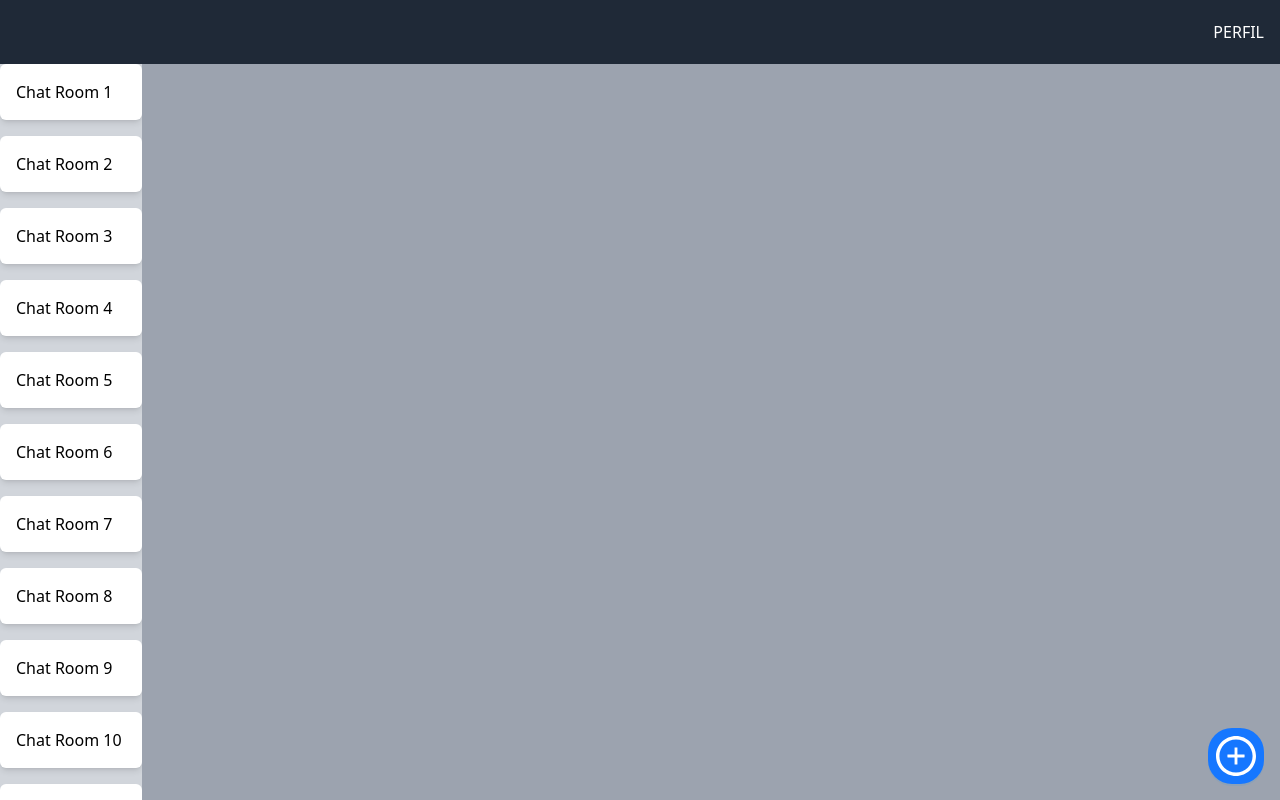
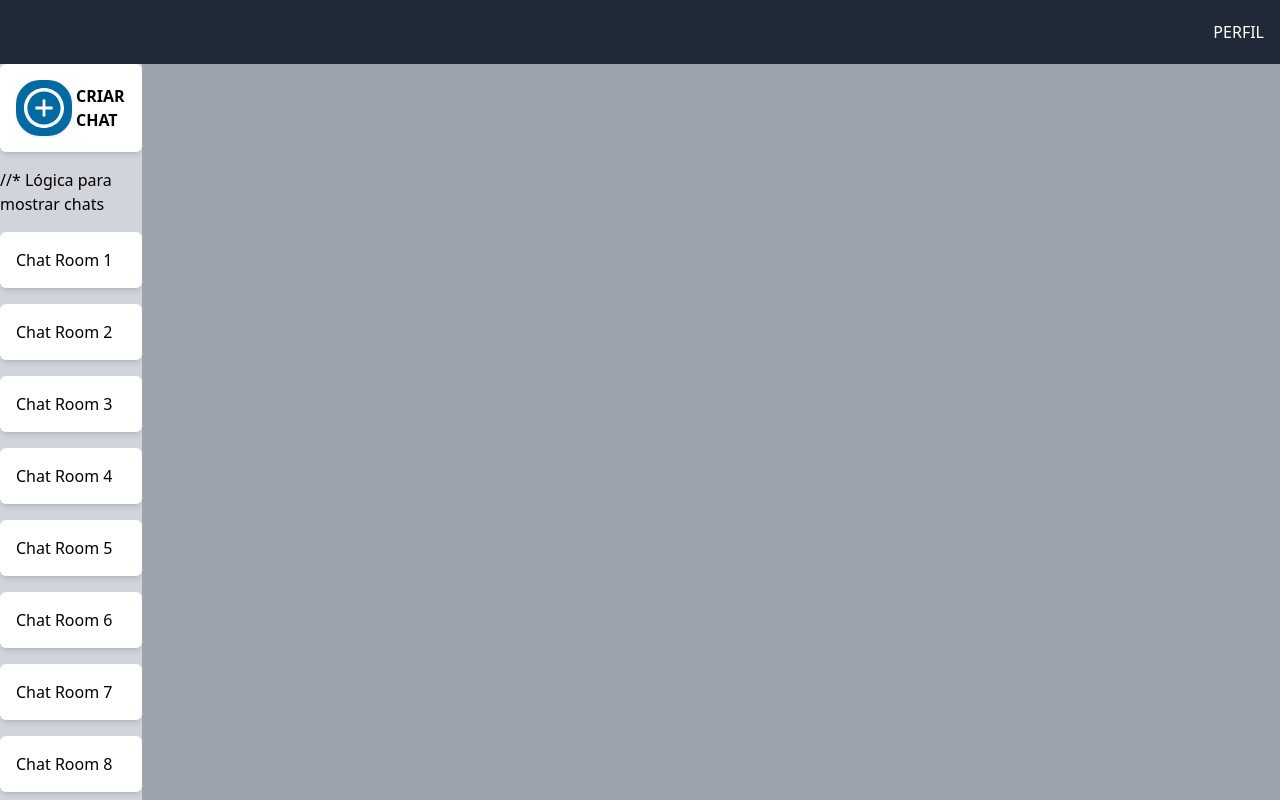
Before and after one commit to Cauanz/chat-project, a React (Vite) app in the folder frontend/: page / in a window 1280 px wide. Built offline with nearby package versions, Linux system fonts and the light colour scheme.

Commit message:
🚚 💄 Transferir botão e lógica de criar chat de ChatRoom para ChatRoomList

```diff
--- a/frontend/src/pages/ChatRoom.jsx
+++ b/frontend/src/pages/ChatRoom.jsx
@@ -1,118 +1,10 @@
-import { Button, Modal, Checkbox, Form, Input } from 'antd';
-import { PlusCircleOutlined } from '@ant-design/icons';
-import { useFormStore } from '../store/FormStore';
-import { useRef, useState } from 'react';
-import axios from 'axios';
-
 export default function ChatRoom() {
   //* - REPRESENTA UMA SALA DE CHAT INDIVIDUAL, VOCE ESTA EM UMA SALA COM MENSAGENS ETC...
 
-  const [open, setOpen] = useState(false);
-  const [confirmLoading, setConfirmLoading] = useState(false);
-
-  const [name, setName] = useState('');
-  const [description, setDescription] = useState('');
-
-  const [chat, setChat] = useState({
-    name: '',
-    description: '',
-    creator: {
-      id: '',
-      //SEM NOME POR ENQUANTO
-    },
-    participants: [],
-    messages: [],
-  });
-
-  const showModal = () => {
-    setOpen(true);
-  };
-
-  //! PAREI ENVIANDO O OBJETO PARA O BACK PARA MODIFICAR LÁ E COLOCAR OS DADOS QUE FALTAM ANTES DE IR PARA O DB, ESTOU TENTNADO CRIAR O TOKEN DO USUARIO PARA PEGAR O ID E COLOCAR NO OBJETO
-  const handleSubmit = (e) => {
-    e.preventDefault();
-    setConfirmLoading(true);
-    //O correto seria enviar os dados aqui enquanto o contador roda
-    setChat((prevState) => ({ ...prevState, name: name, description: description }));
-
-    try {
-      const response = axios('http://localhost:3000/user/create', chat);
-    } catch (err) {
-      console.log(err);
-    }
-    setTimeout(() => {
-      setOpen(false);
-      setConfirmLoading(false);
-      console.log(chat);
-    }, 2000);
-  };
-
-  const handleChange = (e) => {
-    console.log(e.target.elements.name.value, e.target.description.value);
-  };
-
-  const handleCancel = () => {
-    console.log('Clicked cancel button');
-    setOpen(false);
-  };
   return (
     <>
       <div className="flex-1 bg-red-600">
-        <div className="floating-div fixed bottom-4 right-4 flex justify-center items-center">
-          <Button type="primary" className="w-14 h-14 rounded-3xl flex justify-center items-center" onClick={showModal}>
-            <PlusCircleOutlined style={{ fontSize: '40px' }} />
-          </Button>
-          <Modal
-            title="Criar novo Chat"
-            open={open}
-            htmlType="submit"
-            confirmLoading={confirmLoading}
-            onCancel={handleCancel}
-            footer={null}
-          >
-            <form>
-              <div className="mb-4">
-                <label className="block text-gray-700 text-sm font-bold mb-2" htmlFor="name">
-                  Nome
-                </label>
-                <input
-                  className="shadow appearance-none border rounded w-full py-2 px-3 text-gray-700 leading-tight focus:outline-none focus:shadow-outline"
-                  id="name"
-                  type="text"
-                  placeholder="Digite o nome"
-                  required
-                  onChange={(e) => {
-                    setName(e.target.value);
-                  }}
-                  name="name"
-                />
-              </div>
-              <div className="mb-4">
-                <label className="block text-gray-700 text-sm font-bold mb-2" htmlFor="description">
-                  Descrição
-                </label>
-                <textarea
-                  className="shadow appearance-none border rounded w-full py-2 px-3 text-gray-700 leading-tight focus:outline-none focus:shadow-outline"
-                  id="description"
-                  placeholder="Digite a descrição"
-                  onChange={(e) => {
-                    setDescription(e.target.value);
-                  }}
-                  name="description"
-                ></textarea>
-              </div>
-              <div className="flex items-center justify-between">
-                <button
-                  className="bg-blue-500 hover:bg-blue-700 text-white font-bold py-2 px-4 rounded focus:outline-none focus:shadow-outline"
-                  type="submit"
-                  onClick={handleSubmit}
-                >
-                  Criar
-                </button>
-              </div>
-            </form>
-          </Modal>
-        </div>
+        <div className="floating-div fixed bottom-4 right-4 flex justify-center items-center"></div>
       </div>
     </>
   );
--- a/frontend/src/pages/ChatRoomList.jsx
+++ b/frontend/src/pages/ChatRoomList.jsx
@@ -1,7 +1,12 @@
+import { Button, Modal, Checkbox, Form, Input, ConfigProvider } from 'antd';
+import { PlusCircleOutlined } from '@ant-design/icons';
+import { useFormStore } from '../store/FormStore';
+import { useRef, useState } from 'react';
+import axios from 'axios';
+
 export default function ChatRoomList() {
-  //TODO- LISTA DE CHATS QUE VAI FICAR NA ESQUERDA COM TODOS OS CHATS CRIADOS OU DISPONIVEIS PARA ENTRAR OU SOMENTE OS QUE VOCE JA ESTA
-
-  //TODO- Adicionar form pop-up para criação de novo chat, pergunta nome etc... disabilitar funcionalidade de clicar fora do pop-up e desaparecer
+  //*- LISTA DE CHATS QUE VAI FICAR NA ESQUERDA COM TODOS OS CHATS CRIADOS OU DISPONIVEIS PARA ENTRAR OU SOMENTE OS QUE VOCE JA ESTA
+  //*- E O BOTÃO PARA CRIAR NOVO CHAT, CHATROOM VAI TER MUITA COISA ENTÃO TRANSFERI PARA CÁ
 
   const chatRooms = [
     'Chat Room 1',
@@ -26,10 +31,125 @@ export default function ChatRoomList() {
     'Chat Room 10',
   ]; //! EXEMPLO PARA DEBUG
 
+  const [open, setOpen] = useState(false);
+  const [confirmLoading, setConfirmLoading] = useState(false);
+
+  const [name, setName] = useState('');
+  const [description, setDescription] = useState('');
+
+  const [chat, setChat] = useState({
+    name: '',
+    description: '',
+    creator: {
+      id: '',
+      //SEM NOME POR ENQUANTO
+    },
+    participants: [],
+    messages: [],
+  });
+
+  const showModal = () => {
+    setOpen(true);
+  };
+
+  const handleSubmit = (e) => {
+    e.preventDefault();
+    setConfirmLoading(true);
+    //OS DADOS SÃO ENVIADOS DEPOIS NO SETTIMEOUT O LOADING É DESATIVADO
+
+    setChat((prevState) => ({ ...prevState, name: name, description: description }));
+
+    //TODO CRIAR ROTA PARA CRIAR CHAT
+    /*     try {
+      const response = axios('http://localhost:3000/user/create', chat);
+    } catch (err) {
+      console.log(err);
+    } */
+    setTimeout(() => {
+      setOpen(false);
+      setConfirmLoading(false);
+      console.log(chat);
+    }, 2000);
+  };
+
+  const handleCancel = () => {
+    console.log('Clicked cancel button');
+    setOpen(false);
+  };
+
   return (
     <>
       <div className="flex h-full w-full">
         <div className="grid grid-cols-1 gap-4 overflow-y-auto w-full">
+          <div className="sticky top-0 z-50 bg-white shadow-md p-4 rounded-md flex items-center">
+            <ConfigProvider
+              theme={{
+                token: {
+                  colorPrimary: '#225bfe',
+                },
+              }}
+            >
+              <Button
+                type="primary"
+                className="w-14 h-14 bg-sky-700 rounded-3xl flex justify-center items-center mr-1"
+                onClick={showModal}
+              >
+                <PlusCircleOutlined style={{ fontSize: '40px' }} />
+              </Button>
+            </ConfigProvider>
+            <h2 className="font-bold uppercase">Criar chat</h2>
+          </div>
+          <Modal
+            title="Criar novo Chat"
+            open={open}
+            htmlType="submit"
+            confirmLoading={confirmLoading}
+            onCancel={handleCancel}
+            footer={null}
+          >
+            <form>
+              <div className="mb-4">
+                <label className="block text-gray-700 text-sm font-bold mb-2" htmlFor="name">
+                  Nome
+                </label>
+                <input
+                  className="shadow appearance-none border rounded w-full py-2 px-3 text-gray-700 leading-tight focus:outline-none focus:shadow-outline"
+                  id="name"
+                  type="text"
+                  placeholder="Digite o nome"
+                  required
+                  onChange={(e) => {
+                    setName(e.target.value);
+                  }}
+                  name="name"
+                />
+              </div>
+              <div className="mb-4">
+                <label className="block text-gray-700 text-sm font-bold mb-2" htmlFor="description">
+                  Descrição
+                </label>
+                <textarea
+                  className="shadow appearance-none border rounded w-full py-2 px-3 text-gray-700 leading-tight focus:outline-none focus:shadow-outline"
+                  id="description"
+                  placeholder="Digite a descrição"
+                  onChange={(e) => {
+                    setDescription(e.target.value);
+                  }}
+                  name="description"
+                ></textarea>
+              </div>
+              <div className="flex items-center justify-between">
+                <button
+                  className="bg-blue-500 hover:bg-blue-700 text-white font-bold py-2 px-4 rounded focus:outline-none focus:shadow-outline"
+                  type="submit"
+                  onClick={handleSubmit}
+                >
+                  Criar
+                </button>
+              </div>
+            </form>
+          </Modal>
+          //* Lógica para mostrar chats
           {/* Replace this with your chat room cards */}
           {chatRooms.map((chatRoom, index) => (
             <div key={index} className="bg-white shadow-md p-4 rounded-md">
```
